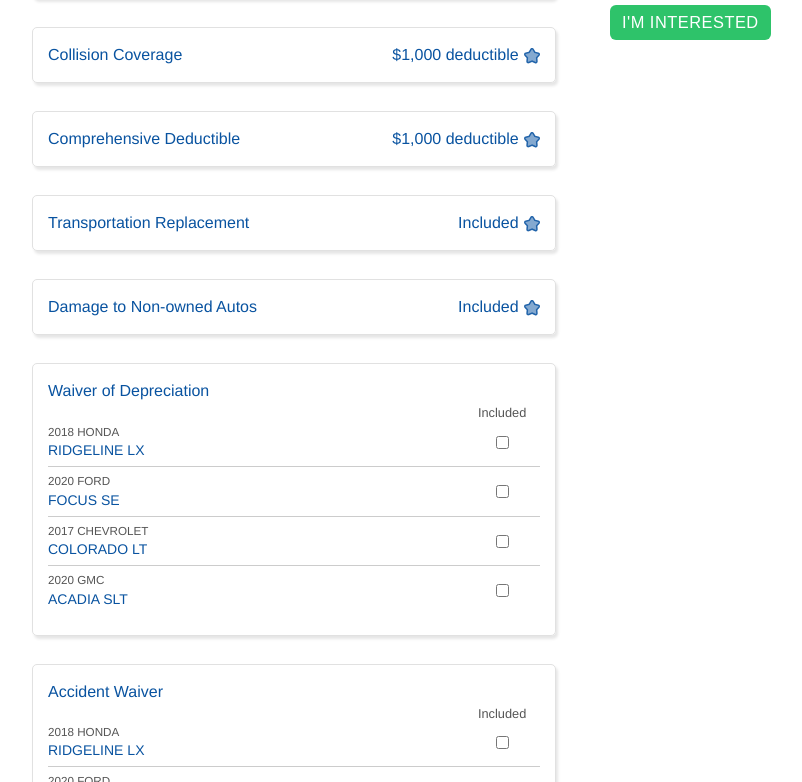
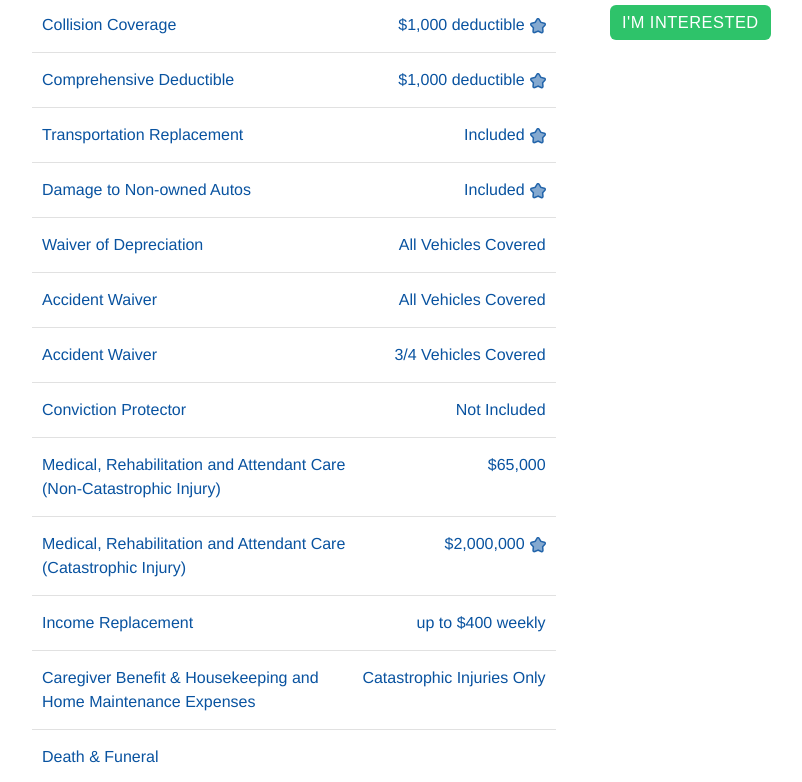
Before and after one commit to tobyl/recommended, a React (Create React App) app: page / in a window 1280 px wide. Shown: the part 538-1320 px from the top of the page, without its empty margins (223-1025 px from the left). Built offline with nearby package versions, Linux system fonts and the light colour scheme.

Commit message:
all recent

```diff
--- a/src/App.js
+++ b/src/App.js
@@ -13,6 +13,9 @@ const initialValues = {
   collision_deductible: 1000,
   transportation_replacement: 1,
   non_owned_autos: 1,
+  depreciation_waiver: 0,
+  accident_waiver_single: 1,
+  accident_waiver: 1,
   conviction_protector: 0,
   income_replacement: 400,
   medical_rehab_non: 65000,
--- a/src/Coverages.js
+++ b/src/Coverages.js
@@ -53,9 +53,15 @@ const Coverages = () => {
         />
       )}
       <VehicleItem
+        name="accident_waiver_single"
+        kind="accident"
+        item={accidentWaiver}
+      />
+      <VehicleItem
         name="accident_waiver"
         kind="accident"
         item={accidentWaiver}
+        ShowVehicles
       />
       <Item name="conviction_protector" item={convicitionProtector} />
       {/* OABs */}
--- a/src/Item.scss
+++ b/src/Item.scss
@@ -1,11 +1,10 @@
 @import './utils';
 
 .Item {
-  border: 1px solid #e1e1e1;
-  box-shadow: 2px 3px 3px 0 rgba(0,0,0,.1);
-  border-radius: 5px;
-  padding: 15px;
-  margin-bottom: 1.75rem;
+  border-bottom: 1px solid #e1e1e1;
+  border-left: none;
+  border-right: none;
+  padding: 15px 10px;
   h3,
   p {
     margin: 0;
@@ -15,14 +14,10 @@
       cursor: pointer;
     }
   }
-  &.Lowest {
-    border-color: $warning;
-    background: tint($warning, 97%);
-  }
   .PlainEnglish {
     color: #777;
     font-size: 1.1rem;
-    margin: 10px 0 15px 0;
+    margin: 24px 0 15px 0;
   }
   .HelpCopy {
     display: block;
@@ -34,10 +29,34 @@
     overflow: hidden;
     transition: max-height 340ms ease-out;
   }
+  &.Lowest,
+  &.Expanded.Lowest {
+    border-color: $warning-bg-border;
+    background: $warning-bg;
+    h3 {
+      color: $warning-copy;
+    }
+    .PlainEnglish {
+      color: $warning-copy;
+    }
+    .HelpCopy {
+      border-color: $warning-bg-border;
+    }
+  }
   &.Expanded {
+    padding-top: 20px;
+    padding-bottom: 20px;
     .Hidden {
       max-height: 500px;
     }
+    &.Lowest {
+      // box-shadow: 2px 2px 0px 0 $warning-bg-shadow;
+      color: $warning-copy;
+    }
+    // margin-bottom: 1.75rem;
+    // border: 2px solid #fdf1f1;
+    // box-shadow: 2px 2px 0px 0 $default-bg-shadow;
+    border-radius: 5px;
   }
 }
 
@@ -46,12 +65,10 @@
   flex-direction: row;
   justify-content: space-between;
   label {
-    text-align: center;
-    border: 1px solid #ccc;
-    background: #fff;
+    background: $default-bg;
     flex-grow: 1;
     margin: 0 5px;
-    padding: 5px;
+    padding: 8px;
     border-radius: 4px;
     span {
       small {
@@ -62,7 +79,7 @@
       margin-left: 0;
     }
     &:last-child {
-      margin-right: 0;
+      margin-right: 1px;
     }
     &.Highest {
 
@@ -71,9 +88,11 @@
 
     }
     &.Selected {
-      border-color: tint($primary, 10%);
+      border-color: $selected-bg-border;
+      background: $selected-bg;
+      box-shadow: 1px 1px 1px 0 $selected-bg-shadow;
       span {
-        color: $primary;
+        color: $selected-copy;
       }
     }
   }
--- a/src/Radio.js
+++ b/src/Radio.js
@@ -30,7 +30,7 @@ const Radio = ({ name, index, item }) => {
         onChange={handleChange}
         checked={item.value === values[name]}
       />{' '}
-      <div>{item.display}{isHighest && <Star />}</div>
+      {item.display}{isHighest && <Star />}
     </label>
   )
 }
--- a/src/VehicleItem.js
+++ b/src/VehicleItem.js
@@ -1,58 +1,33 @@
 import React, { useState, useContext } from 'react'
 import { vehicles } from './data'
+import Radio from './Radio'
 import { AppContext } from './App'
 
 import './VehicleItem.scss'
 
 const Vehicle = ({ name, vehicle, kind }) => {
 
-  const { depreciationWaiver, setDepreciationWaiver, accidentWaiver, setAccidentWaiver } = useContext(AppContext)
+  // const { depreciationWaiver, setDepreciationWaiver, accidentWaiver, setAccidentWaiver } = useContext(AppContext)
 
-  let item = {}
+  // let item = {}
 
-  if (kind === 'depreciation') {
-    item = depreciationWaiver.find((w) => w.id === vehicle.id)
-  } else if (kind === 'accident') {
-    item = accidentWaiver.find((w) => w.id === vehicle.id)
-  }
-
-  const handleChange = (value) => {
-    if (kind === 'depreciation') {
-      setDepreciationWaiver(prevState => {
-        let next = [...prevState]
-        let allExcept = next.filter(x => x.id !== vehicle.id)
-        return [...allExcept, { id: vehicle.id, value }]
-      })
-    } else if (kind === 'accident') {
-      setAccidentWaiver(prevState => {
-        let next = [...prevState]
-        let allExcept = next.filter(x => x.id !== vehicle.id)
-        return [...allExcept, { id: vehicle.id, value }]
-      })
-    }
-  }
+  // if (kind === 'depreciation') {
+  //   item = depreciationWaiver.find((w) => w.id === vehicle.id)
+  // } else if (kind === 'accident') {
+  //   item = accidentWaiver.find((w) => w.id === vehicle.id)
+  // }
 
   return (
     <div className="SingleVehicle clearfix">
       <div className="VehicleTitle">
+        {vehicle.value ? <i>✔︎</i> : <em>Ineligible due to<br />driver history</em>}
         {vehicle.title}
-      </div>
-      <div className="Toggles">
-        <label htmlFor={String(kind + vehicle.id)}>
-          <input
-            type="checkbox"
-            name={String(kind + vehicle.id)}
-            id={String(kind + vehicle.id)}
-            checked={item.value}
-            onChange={() => handleChange(kind, !item.value)}
-          />
-        </label>
       </div>
     </div>
   )
 }
 
-const VehicleItem = ({ name, item }) => {
+const VehicleItem = ({ name, item, ShowVehicles = false }) => {
 
   const [expanded, setExpanded] = useState(false)
 
@@ -60,16 +35,29 @@ const VehicleItem = ({ name, item }) => {
 
   return (
     <div className={expanded ? 'Item VehicleItem Expanded' : 'Item VehicleItem'}>
-      <h3 onClick={() => setExpanded(!expanded)}>{item.title}</h3>
+      <h3 onClick={() => setExpanded(!expanded)}>
+        <div className="ItemValue">
+          {ShowVehicles ? '3/4 Vehicles Covered' : 'All Vehicles Covered'}
+        </div>
+        {item.title}
+      </h3>
       <div className={(currentStatus !== 'initial' || currentStatus === 'initial-after-edit') ? 'Hidden expanded' : 'Hidden'}>
-      <p className="PlainEnglish">{item.plain}</p>
+        <p className="PlainEnglish">{item.plain}</p>
+        {item.values && item.values.length > 0 && (
+          <div className="Options">
+            {item.values.map((o, i) => (
+              <Radio key={i} index={i} name={name} item={o} isOab="false" />
+            ))}
+          </div>
+        )}
+        {ShowVehicles ? (
+          <div className="VehicleList">
+            {vehicles.map((v) => (
+              <Vehicle key={v.id} vehicle={v} />
+            ))}
+          </div>
+        ) : null}
       </div>
-      <div className="ToggleTitles clearfix">
-        <span>Included</span>
-      </div>
-      {vehicles.map((v) => (
-        <Vehicle key={v.id} vehicle={v} />
-      ))}
     </div>
   )
 }
--- a/src/VehicleItem.scss
+++ b/src/VehicleItem.scss
@@ -1,3 +1,5 @@
+@import './utils';
+
 .VehicleItem {
   .ToggleTitles {
     span {
@@ -15,9 +17,18 @@
   padding-bottom: 5px;
   margin-bottom: 5px;
   .VehicleTitle {
-    float: left;
+
     small {
       display: block;
+    }
+    i {
+      float: right;
+      margin-top: 15px;
+      color: $primary;
+    }
+    em {
+      float: right;
+      text-align: right;
     }
   }
   .Toggles {
--- a/src/data.js
+++ b/src/data.js
@@ -1,8 +1,24 @@
 export const vehicles = [
-  { id: 1, title: <span><small>2018 HONDA</small><strong>RIDGELINE LX</strong></span> },
-  { id: 2, title: <span><small>2020 FORD</small><strong>FOCUS SE</strong></span> },
-  { id: 3, title: <span><small>2017 CHEVROLET</small><strong>COLORADO LT</strong></span> },
-  { id: 4, title: <span><small>2020 GMC</small><strong>ACADIA SLT</strong></span> },
+  {
+    id: 1,
+    title: <span><small>2018 HONDA</small><strong>RIDGELINE LX</strong></span>,
+    value: true,
+  },
+  {
+    id: 2,
+    title: <span><small>2020 FORD</small><strong>FOCUS SE</strong></span>,
+    value: true,
+  },
+  {
+    id: 3,
+    title: <span><small>2017 CHEVROLET</small><strong>COLORADO LT</strong></span>,
+    value: false,
+  },
+  {
+    id: 4,
+    title: <span><small>2020 GMC</small><strong>ACADIA SLT</strong></span>,
+    value: true,
+  },
 ]
 
 export const liabilityLimit = {
@@ -199,6 +215,30 @@ export const accidentWaiver = {
   title: 'Accident Waiver',
   plain: 'If you are involved in an at fault accident, your driving record will be remain the same and your premium won’t increase as a result of the accident.',
   help: null,
+  values: [
+    {
+      value: 0,
+      display: <span>Not Included</span>,
+      plain: (
+        <span>
+          <strong>No coverage</strong> for transportation costs if your vehicle
+          is in the shop due to an insured claim.
+        </span>
+      ),
+      brief: 'Not Included',
+    },
+    {
+      value: 1,
+      display: <span>Included</span>,
+      plain: (
+        <span>
+          <strong>Reimbursement</strong> for transportation costs if your vehicle
+          is in the shop due to an insured claim.
+        </span>
+      ),
+      brief: 'Included',
+    },
+  ],
 }
 
 export const convicitionProtector = {
--- a/src/utils.scss
+++ b/src/utils.scss
@@ -1,6 +1,27 @@
 $primary: #0953a0;
+$primary-bg: #f3f9ff;
+$primary-bg-border: #d4e9ff;
+$primary-bg-shadow: #3077c2;
+$primary-copy: #0953a0;
+
+$selected-bg: #e1f0ff;
+$selected-bg-border: #b2c8dd;
+$selected-bg-shadow: #c7c9d0;
+$selected-copy: #063a72;
+
+$default: #0953a0;
+$default-bg: #fff;
+$default-bg-border: #f1f4fd;
+$default-bg-shadow: #e3e6f1;
+$default-copy: #555;
+
+$warning: #ffa200;
+$warning-bg: #fffcf7;
+$warning-bg-border: #ffeccc;
+$warning-bg-shadow: #ecdfc6;
+$warning-copy: #956B23;
+
 $success: #2ec36a;
-$warning: #ffa200;
 $error:   #e41632;
 
 @function tint($color, $percentage) {
```
